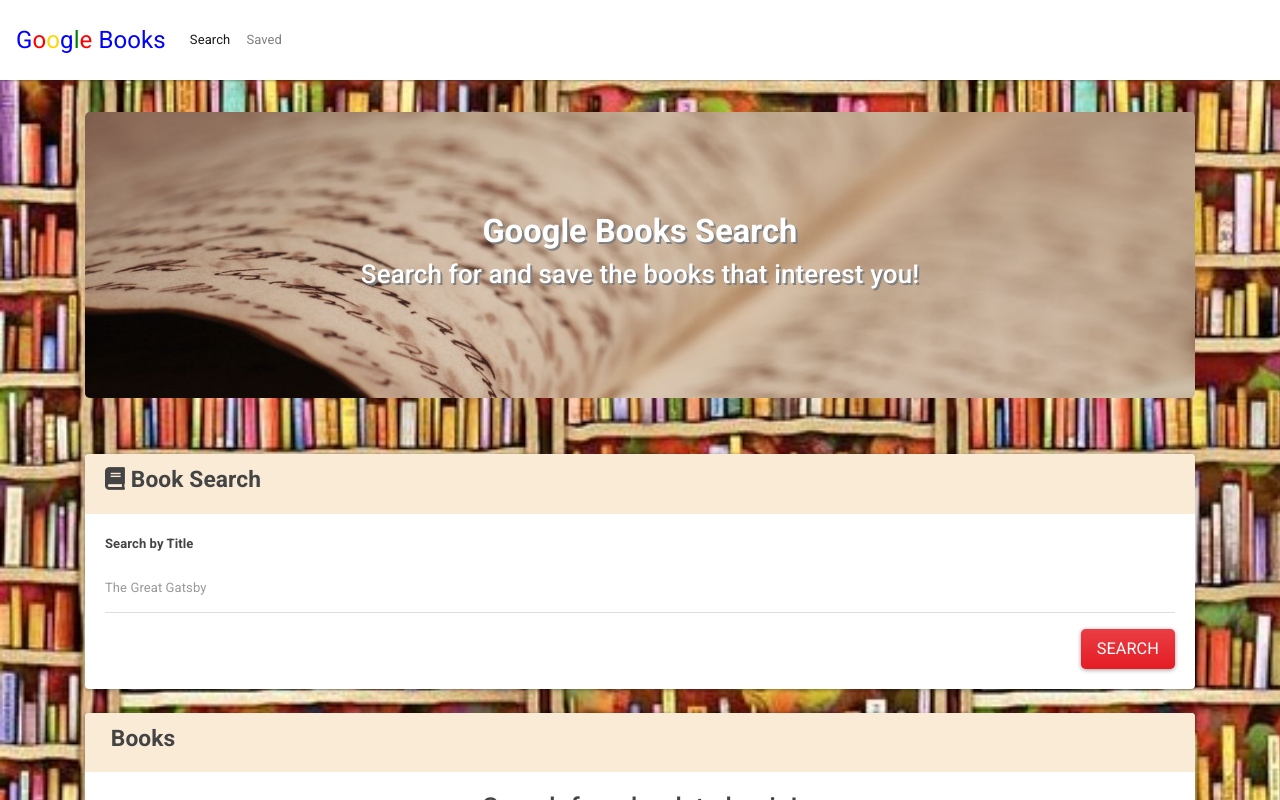
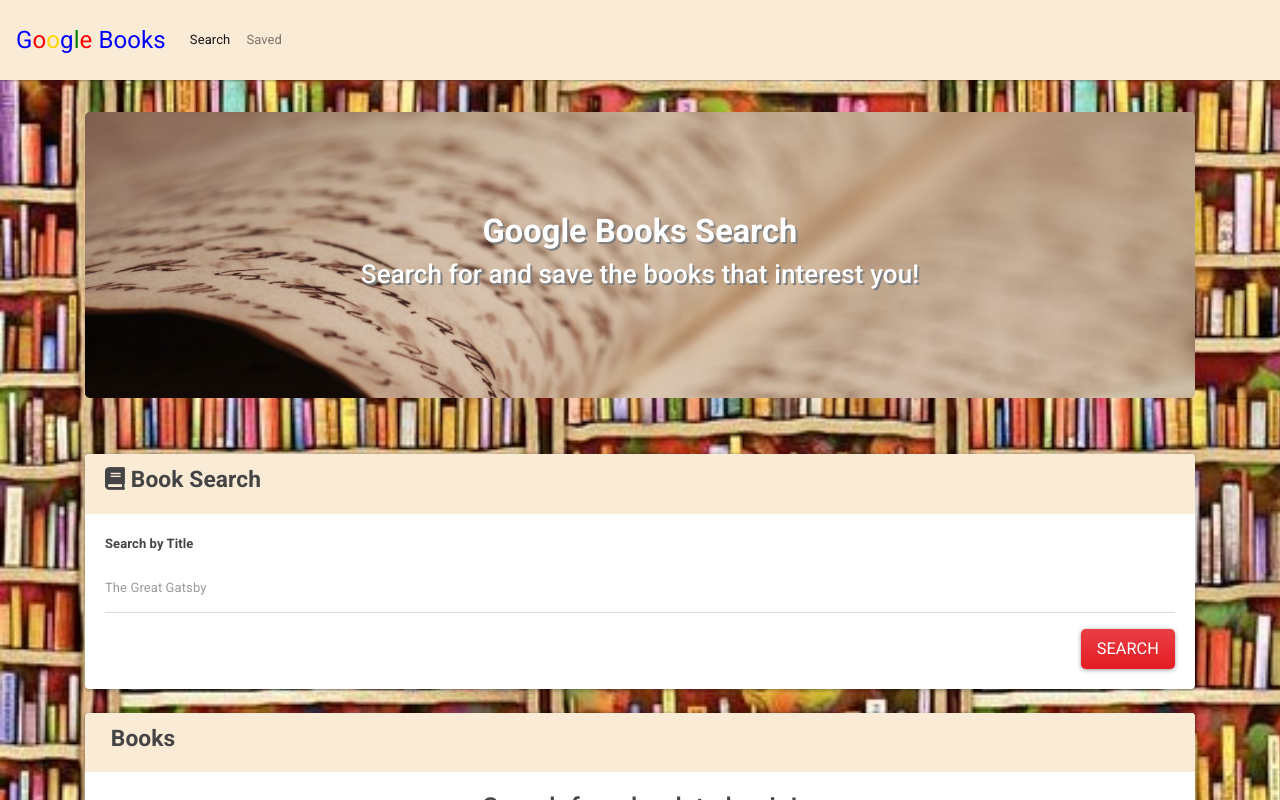
Before and after one commit to MacCabe1888/Google-Books-Search, a React (Create React App) app in the folder client/: page / in a window 1280 px wide. Shown: the top 800 px of the page. Built offline with nearby package versions, Linux system fonts and the light colour scheme; some icons are missing.

Commit message:
changed Nav background color

```diff
--- a/client/src/components/Nav/style.css
+++ b/client/src/components/Nav/style.css
@@ -1,5 +1,6 @@
 .navbar {
   border-radius: 0;
+  background-color: antiquewhite !important;
 }
 
 span.blue {
```
